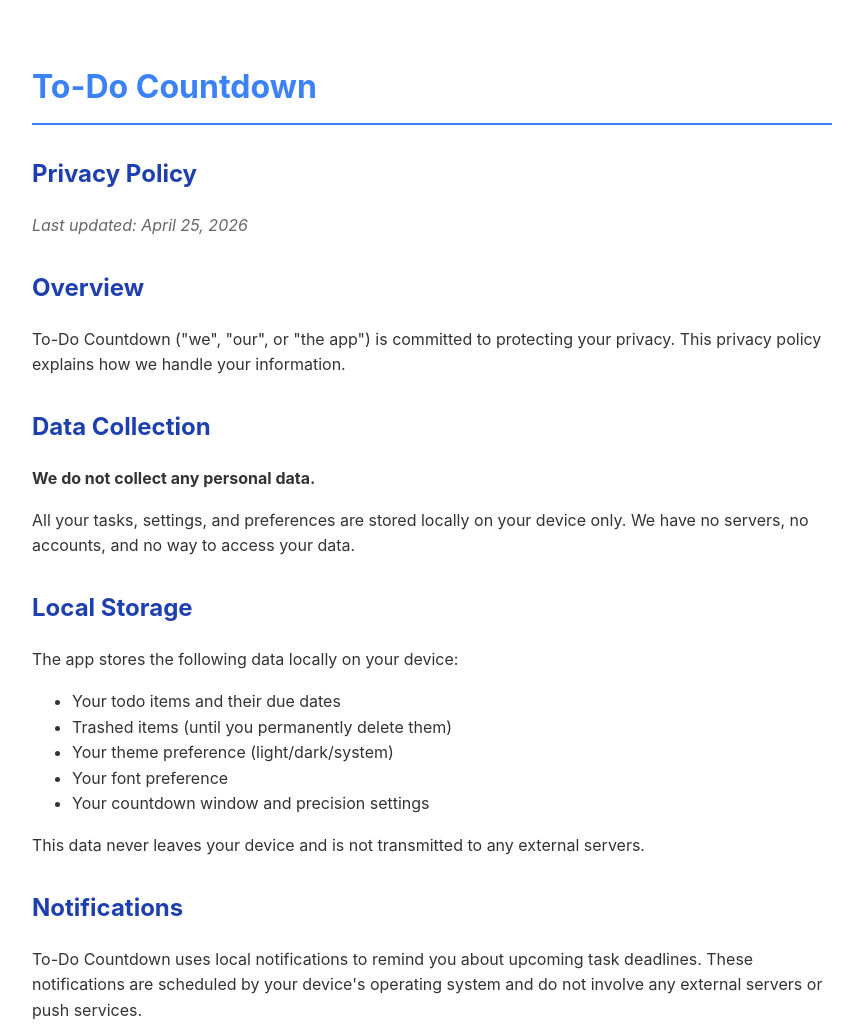
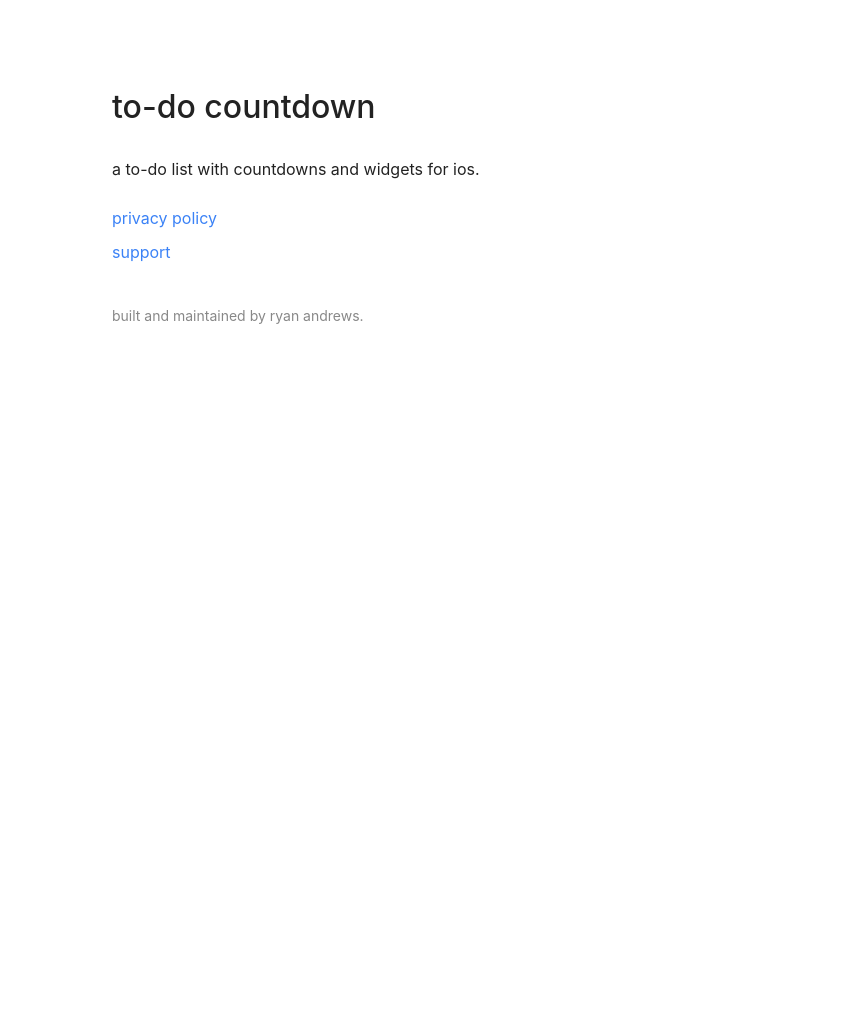
Before and after one commit to rjandr/todocountdown, a plain HTML site: page index.html in a window 1280 px wide. Shown: the top 1027 px of the page, without its empty margins (208-1071 px from the left). After the commit the page ends 800 px from the top, so only its background shows below. Drawn offline with Linux system fonts and the light colour scheme.

Commit message:
Restructure: privacy_policy.html as explicit URL, index as landing

```diff
--- a/index.html
+++ b/index.html
@@ -3,75 +3,35 @@
 <head>
   <meta charset="UTF-8">
   <meta name="viewport" content="width=device-width, initial-scale=1.0">
-    <title>To-Do Countdown - Privacy Policy</title>
+  <title>To-Do Countdown</title>
   <style>
     body {
-            font-family: -apple-system, BlinkMacSystemFont, 'Segoe UI', Roboto, Oxygen, Ubuntu, sans-serif;
-            max-width: 800px;
+      font-family: -apple-system, BlinkMacSystemFont, 'Segoe UI', Roboto, sans-serif;
+      max-width: 640px;
       margin: 0 auto;
-            padding: 40px 20px;
+      padding: 60px 24px;
       line-height: 1.6;
-            color: #333;
+      color: #222;
     }
     h1 {
-            color: #3B82F6;
-            border-bottom: 2px solid #3B82F6;
-            padding-bottom: 10px;
+      font-weight: 500;
+      margin-bottom: 24px;
     }
-        h2 {
-            color: #1e40af;
-            margin-top: 30px;
-        }
-        a {
-            color: #3B82F6;
-        }
-        .last-updated {
-            color: #666;
-            font-style: italic;
-        }
+    a { color: #3B82F6; text-decoration: none; }
+    a:hover { text-decoration: underline; }
+    p { margin: 12px 0; }
+    ul { list-style: none; padding: 0; margin-top: 24px; }
+    li { margin: 8px 0; }
+    .small { color: #888; font-size: 14px; margin-top: 40px; }
   </style>
 </head>
 <body>
-    <h1>To-Do Countdown</h1>
-    <h2>Privacy Policy</h2>
-
-    <p class="last-updated">Last updated: April 25, 2026</p>
-
-    <h2>Overview</h2>
-    <p>To-Do Countdown ("we", "our", or "the app") is committed to protecting your privacy. This privacy policy explains how we handle your information.</p>
-
-    <h2>Data Collection</h2>
-    <p><strong>We do not collect any personal data.</strong></p>
-    <p>All your tasks, settings, and preferences are stored locally on your device only. We have no servers, no accounts, and no way to access your data.</p>
-
-    <h2>Local Storage</h2>
-    <p>The app stores the following data locally on your device:</p>
+  <h1>to-do countdown</h1>
+  <p>a to-do list with countdowns and widgets for ios.</p>
   <ul>
-        <li>Your todo items and their due dates</li>
-        <li>Trashed items (until you permanently delete them)</li>
-        <li>Your theme preference (light/dark/system)</li>
-        <li>Your font preference</li>
-        <li>Your countdown window and precision settings</li>
+    <li><a href="privacy_policy.html">privacy policy</a></li>
+    <li><a href="support.html">support</a></li>
   </ul>
-    <p>This data never leaves your device and is not transmitted to any external servers.</p>
-
-    <h2>Notifications</h2>
-    <p>To-Do Countdown uses local notifications to remind you about upcoming task deadlines. These notifications are scheduled by your device's operating system and do not involve any external servers or push services.</p>
-
-    <h2>Children's Privacy</h2>
-    <p>To-Do Countdown does not knowingly collect any personal information from children. The app is suitable for all ages (rated 4+).</p>
-
-    <h2>Data Security</h2>
-    <p>Since all data is stored locally on your device, security is managed by your device's built-in security features. We recommend keeping your device software up to date.</p>
-
-    <h2>Changes to This Policy</h2>
-    <p>We may update this privacy policy from time to time. Any changes will be reflected on this page with an updated date.</p>
-
-    <h2>Contact Us</h2>
-    <p>If you have any questions about this privacy policy, please contact us at:</p>
-    <p><a href="mailto:rjandr@gmail.com">rjandr@gmail.com</a></p>
-
-    <hr style="margin-top: 40px; border: none; border-top: 1px solid #ddd;">
-    <p style="color: #666; font-size: 14px;">To-Do Countdown<br>Version 1.0</p>
+  <p class="small">built and maintained by ryan andrews.</p>
 </body>
 </html>
```
Also changed, not shown: privacy_policy.html (added, +77 -0 lines). Lines whose indentation alone changed are shown as unchanged.
